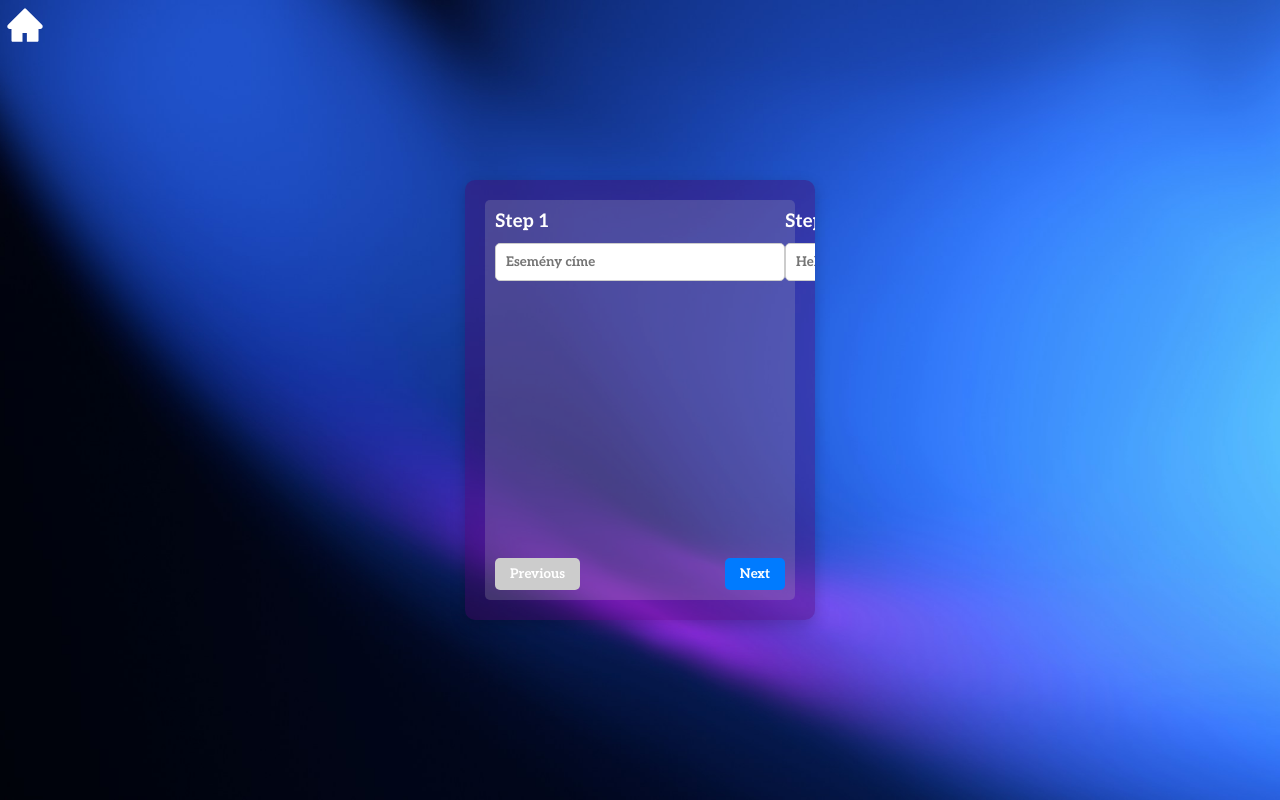
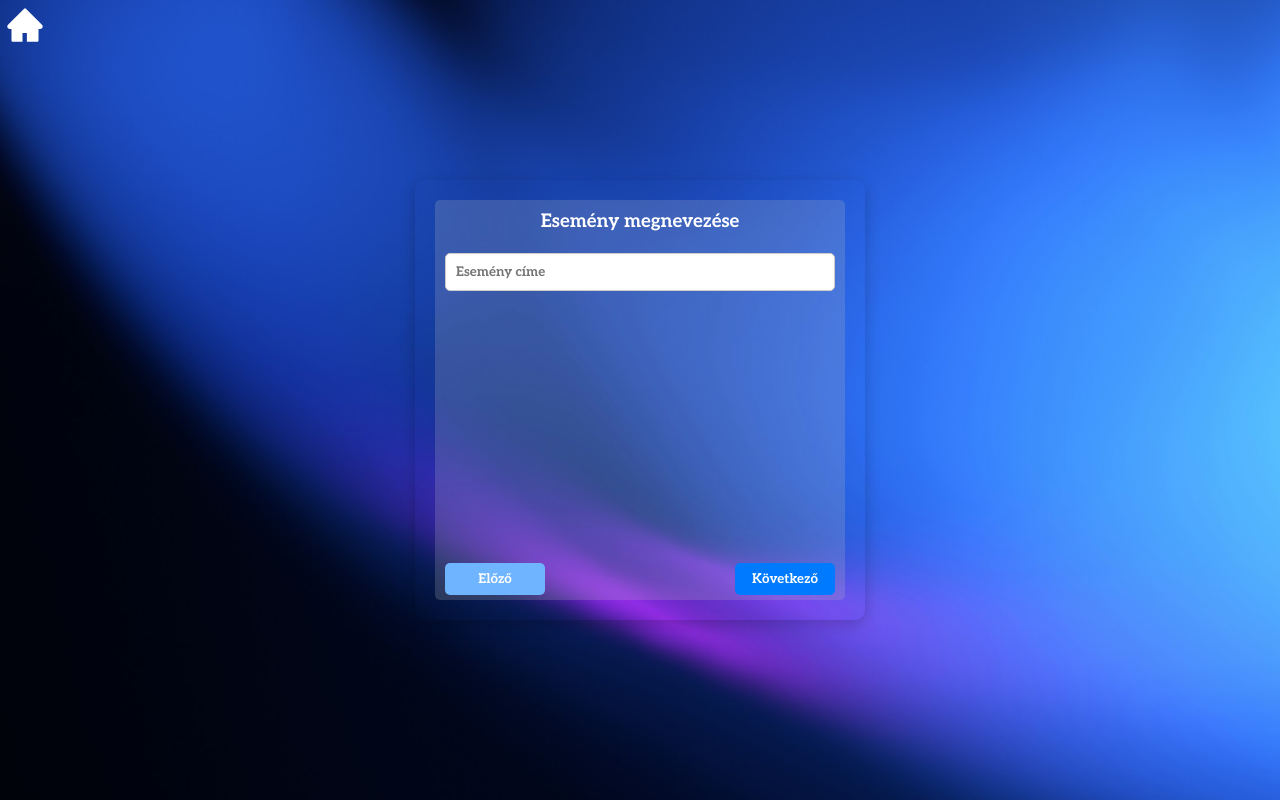
Before and after one commit to BenceCsordas/E4E_FRONTEND, a React (Vite) app: page /create_event in a window 1280 px wide. Built offline with nearby package versions, Linux system fonts and the light colour scheme; no server answers.

Commit message:
bence: event creation component finished

```diff
--- a/src/App.css
+++ b/src/App.css
@@ -41,6 +41,7 @@ h1 {
 
 
 }
+
 
 .div1 {
     grid-area: 1 / 1 / 2 / 2;
@@ -303,28 +304,46 @@ h1 {
   min-width: 300px;
   min-height: 300px;
   resize: none;
+  border: none;
+}
+.createEvent textarea:focus, input:focus {
+  border: none;
+  outline: 2px solid #007BFF;
+  border-radius: 2px;
+
 }
 
 /* Event create slider */
 .slider-container {
-  width: 350px;
-  background: rgba(77, 0, 100, 0.384);
+  width: 450px;
+  /* background: rgba(77, 0, 100, 0.384); */
   padding: 20px;
   border-radius: 10px;
   box-shadow: 0 5px 15px rgba(0,0,0,0.2);
   overflow: hidden;
   position: relative;
+
+}
+.slider-container form {
+  overflow: hidden;
+  display: flex;
 }
 
 .slider {
   display: flex;
   transition: transform 0.4s ease-in-out;
-
+  gap: 20px;
+  transform: translateX(calc(-1 * var(--index) * 105%))
 }
 
 .slide {
   min-width: 100%;
+  height: 100%;
   box-sizing: border-box;
+  display: flex;
+  flex-direction: column;
+  text-align: center;
+  gap: 10px;
 }
 
 input {
@@ -337,8 +356,12 @@ input {
 
 .createEvent .buttons {
   margin-top: 20px;
+
   display: flex;
   justify-content: space-between;
+}
+.buttons button {
+  width: 100px;
 }
 
 .createEvent button {
@@ -351,8 +374,36 @@ input {
 }
 
 .createEvent button:disabled {
-  background: #ccc;
+  background: #6fb4ff;
   cursor: not-allowed;
+}
+
+.file {
+  opacity: 0;
+  width: 0.1px;
+  height: 0.1px;
+  position: absolute;
+}
+.imgUpload {
+  align-self: center;
+  margin: auto;
+  display: block;
+  position: relative;
+  width: 200px;
+  height: 50px;
+  border-radius: 25px;
+  background: linear-gradient(40deg, #ff6ec4, #7873f5);
+  box-shadow: 0 4px 7px rgba(0, 0, 0, 0.4);
+  display: flex;
+  align-items: center;
+  justify-content: center;
+  color: #fff;
+  font-weight: bold;
+  cursor: pointer;
+  transition: transform .2s ease-out;
+}
+.upload {
+  margin-top: auto;
 }
 @media only screen and (max-width: 1300px){
   .GridContainer{
@@ -364,12 +415,16 @@ input {
   .div1{
       grid-area: doboz1;
   }
+  .div1 h1 {
+    font-size: 1.75rem !important;
+  }
   .div2{
     grid-area: doboz2;
-
+    font-size: smaller;
   }
   .div4{
     grid-area: doboz4;
+
 
   }
   .div3 {
@@ -390,9 +445,14 @@ input {
   .div1{
       grid-area: doboz1;
   }
+  .div1 h1 {
+    font-size: 1.25rem !important;
+  }
   .div2{
     grid-area: doboz2;
-
+  }
+  .div2 h1 {
+    font-size: 1.25rem !important;
   }
   .div4{
     grid-area: doboz4;
@@ -411,3 +471,14 @@ input {
     ;
   }
 }
+@media only screen and (max-width: 400px){
+  .slider-container{
+    width: 320px;
+  }
+  .slider {
+    transform: translateX(calc(-1 * var(--index) * 108%))
+  }
+  .slide textarea {
+      min-width: 250px !important;
+  }
+}
--- a/src/components/CreateEvent.jsx
+++ b/src/components/CreateEvent.jsx
@@ -1,10 +1,21 @@
 import React, { useState } from 'react'
 import { addEvent } from "../utils";
 const CreateEvent = () => {
-
+  const [title, setTitle] = useState("");
+  const [location, setLocation] = useState("");
+  const [file, setFile] = useState(null);
+  const [description, setDescription] = useState("");
   const [currentIndex, setCurrentIndex] = useState(0)
+  const [preview, setPreview] = useState(null);
   const totalSlides = 4
 
+  const handleFileChange = (e) => {
+  const selected = e.target.files[0];
+  setFile(selected);
+  if (selected) {
+    setPreview(URL.createObjectURL(selected));
+  }
+}
   const next = () => {
     if (currentIndex < totalSlides - 1) {
       setCurrentIndex(prev => prev + 1)
@@ -17,10 +28,6 @@ const CreateEvent = () => {
     }
   }
 
-  const [title, setTitle] = useState("");
-  const [location, setLocation] = useState("");
-  const [file, setFile] = useState(null);
-  const [description, setDescription] = useState("");
 
   const handleSubmit = async (e) => {
     e.preventDefault();
@@ -48,14 +55,12 @@ const CreateEvent = () => {
           <div
             className="slider"
             style={{
-              display: "flex",
-              transition: "transform 0.4s ease-in-out",
-              transform: `translateX(-${currentIndex * 100}%)`
+              "--index": currentIndex
             }}
           >
 
             <div className="slide" style={{ minWidth: "100%" }}>
-              <h3>Step 1</h3>
+              <h3>Esemény megnevezése</h3>
               <input
                 type="text"
                 placeholder="Esemény címe"
@@ -66,17 +71,18 @@ const CreateEvent = () => {
             </div>
 
             <div className="slide" style={{ minWidth: "100%" }}>
-              <h3>Step 2</h3>
+              <h3>Helyszín kiválasztása</h3>
                     <input
               type="text"
               placeholder="Helyszín"
               value={location}
               onChange={(e) => setLocation(e.target.value)}
             />
+
             </div>
 
             <div className="slide" style={{ minWidth: "100%" }}>
-              <h3>Step 3</h3>
+              <h3>Esemény rövid leírása</h3>
               <textarea
         placeholder="Leírás"
         value={description}
@@ -85,13 +91,17 @@ const CreateEvent = () => {
             </div>
 
             <div className="slide" style={{ minWidth: "100%" }}>
-              <h3>Finish</h3>
+              <h3>Kép feltöltése</h3>
               <input
-        type="file"
-        accept="image/*"
-        onChange={(e) => setFile(e.target.files[0])}
-      />
-              <button type="submit">Hozzáadás</button>
+  type="file"
+  className="file"
+  id="file"
+  accept="image/*"
+  onChange={handleFileChange}
+/>
+      <label htmlFor="file" className='imgUpload'>Kép feltöltése</label>
+              {preview && <img src={preview} alt="előnézet" />}
+              <button className='upload' type="submit">Esemény hozzáadása</button>
             </div>
 
           </div>
@@ -102,7 +112,7 @@ const CreateEvent = () => {
               onClick={previous}
               disabled={currentIndex === 0}
             >
-              Previous
+              Előző
             </button>
 
             <button
@@ -110,7 +120,7 @@ const CreateEvent = () => {
               onClick={next}
               disabled={currentIndex === totalSlides - 1}
             >
-              Next
+              Következő
             </button>
           </div>
 
```
